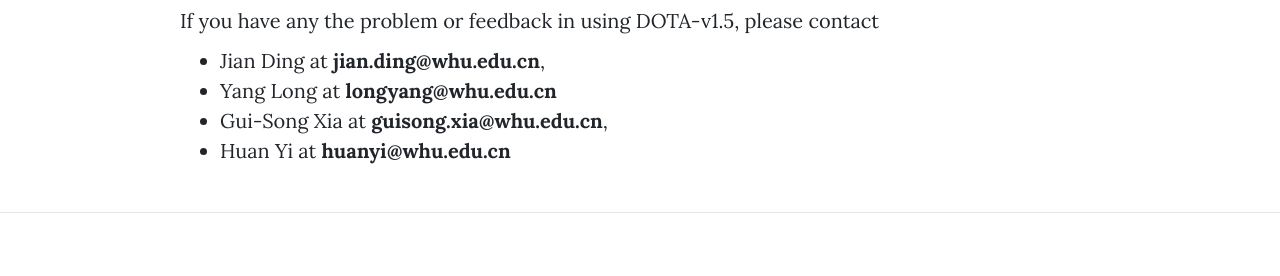
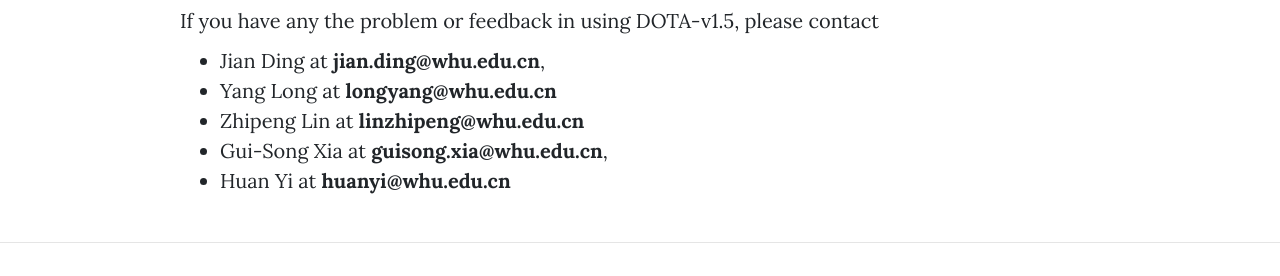
Before and after one commit to CAPTAIN-WHU/DOAI2019, a website: page contact.html in a window 1280 px wide. Shown: the part 512-788 px from the top of the page. Drawn offline with nearby package versions, Linux system fonts and the light colour scheme.

Commit message:
add zhipeng lin

```diff
--- a/contact.html
+++ b/contact.html
@@ -122,6 +122,9 @@
             <li>Yang Long at
               <strong>longyang@whu.edu.cn</strong>
             </li>
+            <li>Zhipeng Lin at
+              <strong>linzhipeng@whu.edu.cn</strong>
+            </li>
             <li>Gui-Song Xia at
               <strong>guisong.xia@whu.edu.cn</strong>, </li>
             <li>Huan Yi at
```
